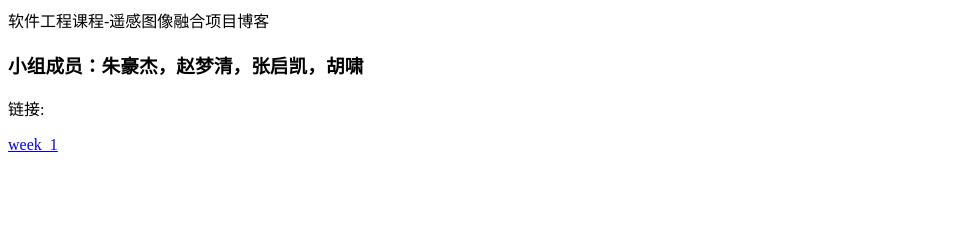
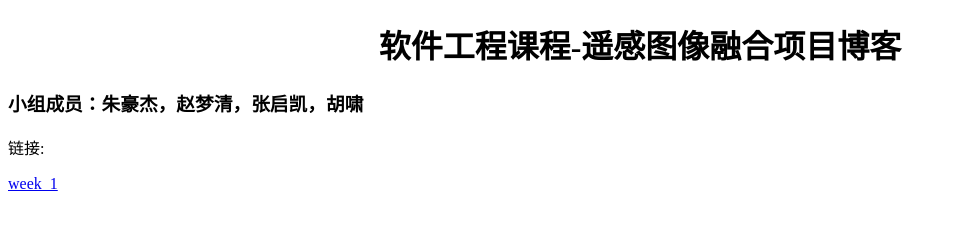
Before and after one commit to donky2016/donky2016.github.io, a plain HTML site: page index.html in a window 1280 px wide. Shown: the whole page, without its empty margins (0-957 px from the left). Drawn offline with Linux system fonts and the light colour scheme.

Commit message:
Update index.html

```diff
--- a/index.html
+++ b/index.html
@@ -4,7 +4,7 @@
 	<title>小组博客主页</title>
 </head>
 <body>
-	<h align="center">软件工程课程-遥感图像融合项目博客</h>
+	<h1 align="center">软件工程课程-遥感图像融合项目博客</h1>
 	<h3>小组成员：朱豪杰，赵梦清，张启凯，胡啸</h3>
 	<p>链接:</p> <a href="week1.html">week_1</a>
 
```
